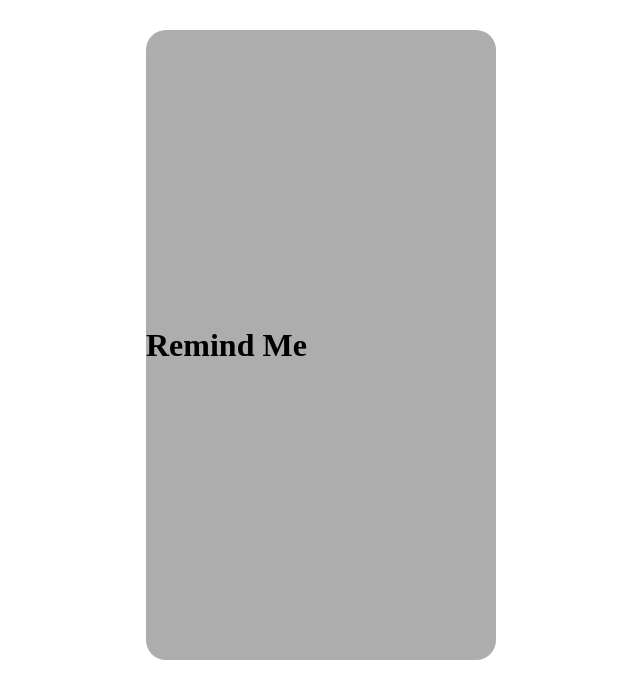
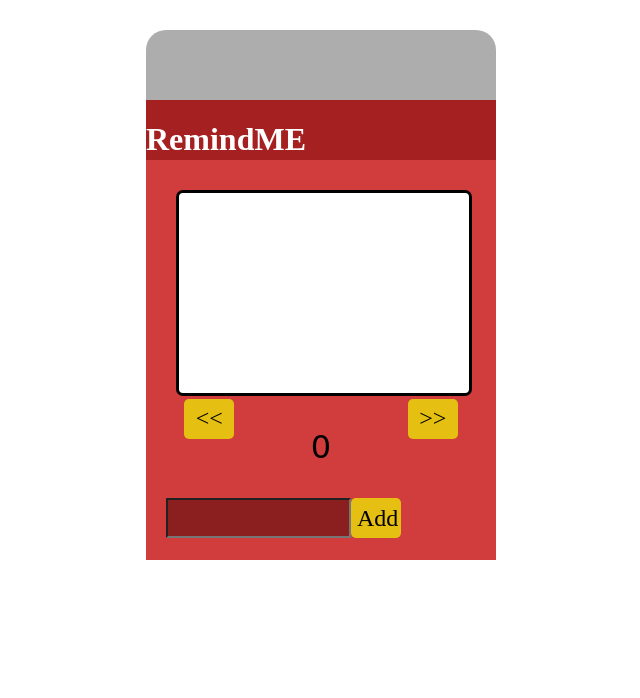
Before and after one commit to uhhhh1/coding-challenge-5, a plain HTML site: page index.html in a window 1280 px wide. Shown: the whole page, without its empty margins (462-1102 px from the left). Drawn offline with Linux system fonts and the light colour scheme.

Commit message:
initial commit

```diff
--- a/index.html
+++ b/index.html
@@ -11,14 +11,37 @@
         <div class="outer-box">
 
             <div class="header">
-             <h1>Remind Me</h1>
+             <h1>RemindME</h1>
             </div>
 
-         <div class="innter-box"> </div>
+            <div class="inner-box"> </div>
+
+            <div class="buttons">
+
+                <div class="backwards">
+                    <button type="button">
+                        <<</button>
+                </div>
+
+                    <div class="reminder-container">
+                        <p>0</p>
+                    </div>
+                        <div class="forward">
+                            <button type="button">>></button>
+                        </div>
+            </div>
+
+
+                        <div class="submit">
+                            <input type="text" name="submit-text" id="reminder-text" >
+
+                            <div class="submit-button">
+                                <button type="button">Add</button>
+                            </div>
+                        </div>
 
         </div>
-    </div>
-
-
+   </div>
+<script src="script.js"></script>
 </body>
 </html>
--- a/script.js
+++ b/script.js
@@ -0,0 +1,50 @@
+let reminders = []; // Array to store reminders
+let currentIndex = 0;
+
+let reminderAmount = document.querySelector('.reminder-container')
+
+const forward = document.querySelector('.forward')
+const backwards = document.querySelector('.backwards')
+const button = document.querySelector('.submit-button')
+const textField = document.querySelector('#reminder-text')
+const output = document.querySelector('.inner-box')
+
+
+
+
+function updateReminderDisplay() {
+    if (reminders.value === 0) {
+        reminderAmount.textContent = [currentIndex];
+    } else {
+        reminderAmount.textContent = [currentIndex];
+    }
+}
+
+backwards.addEventListener('click', () => {
+    if (currentIndex > 0) {
+        currentIndex--;
+        reminders.value--;
+        updateReminderDisplay();
+    }
+});
+
+forward.addEventListener('click', () => {
+        currentIndex++;
+        reminders.value++;
+        updateReminderDisplay();
+});
+
+
+
+button.addEventListener('click', () => {
+    const userInput = textField.value.trim();
+
+    if (userInput) {
+        output.textContent = userInput;
+        textField.value = '';
+        reminders.push(userInput);
+        currentIndex = reminders.length - 1;
+        currentIndex++;
+    }
+    updateReminderDisplay();
+ });
--- a/styles.css
+++ b/styles.css
@@ -6,8 +6,79 @@
     justify-content:center;
     align-content:center;
     width:350px;
-    height:630px;
+    height:530px;
     background-color:rgb(173, 173, 173);
     border-radius: 20px;
 
 }
+
+.outer-box{
+    height: 500px;
+    width:350px;
+    background-color:rgb(209, 61, 61);
+    margin-top:70px;
+}
+
+.header{
+    display:flex;
+    flex-direction:row;
+    color:white;
+    font-family:'Times New Roman', Times, serif;
+    font-size: medium;
+    background-color:rgb(165, 33, 33);
+    height:60px;
+}
+
+
+.buttons{
+    display:flex;
+    flex-direction:row;
+    justify-content:center;
+    justify-content: space-around;
+    margin-top: 0px;
+    font-size:xx-large;
+    font-family:cursive;
+}
+
+.submit{
+    display:flex;
+    flex-direction:row;
+    margin-left:20px;
+
+}
+
+.inner-box{
+    display:flex;
+    flex-direction:row;
+    justify-content:center;
+    margin-top:30px;
+    margin-left: 30px;
+    width:290px;
+    height:200px;
+    background-color:white;
+    border-radius:7px;
+    border-color: black;
+    border-style: solid;
+}
+
+button{
+    border:none;
+    text-decoration:none;
+    color:black;
+    background-color:rgb(230, 191, 19);
+    border-radius:5px;
+    font-size:x-large;
+    font-family:'Times New Roman', Times, serif;
+    width:50px;
+    height:40px;
+}
+
+input{
+    background-color:rgb(139, 30, 30);
+    color:rgb(255, 255, 255);
+}
+
+button:hover{
+    background-color:rgb(189, 138, 0);
+    cursor:pointer
+}
```
